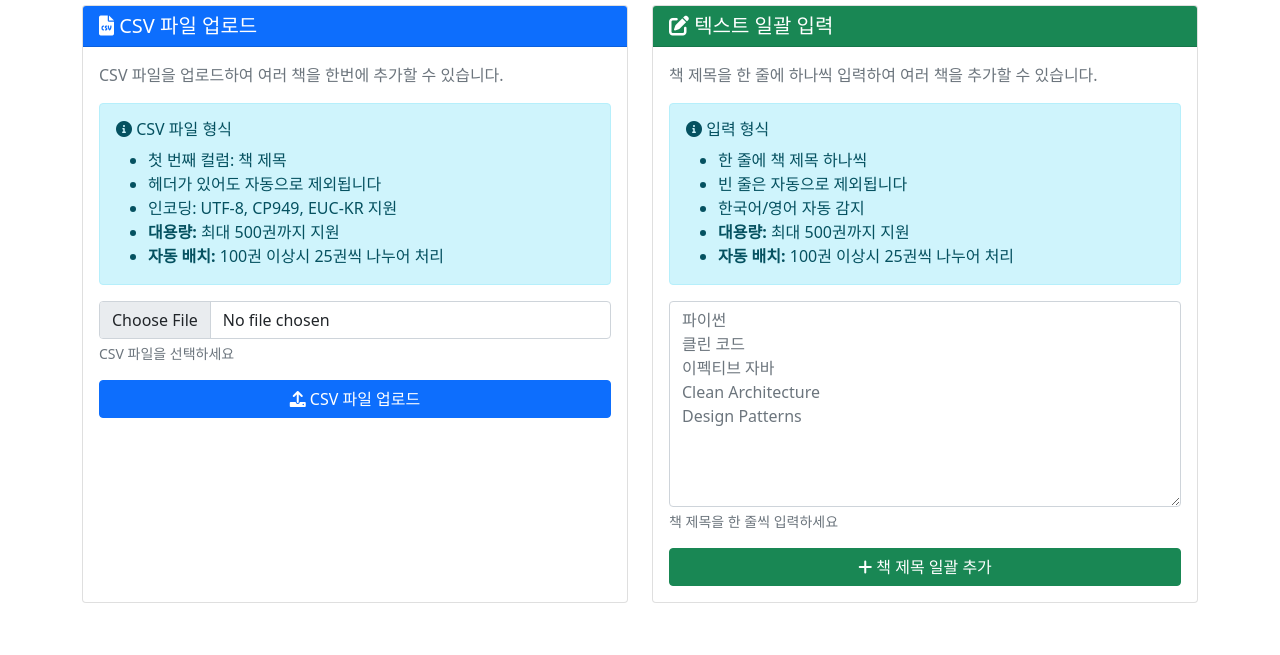
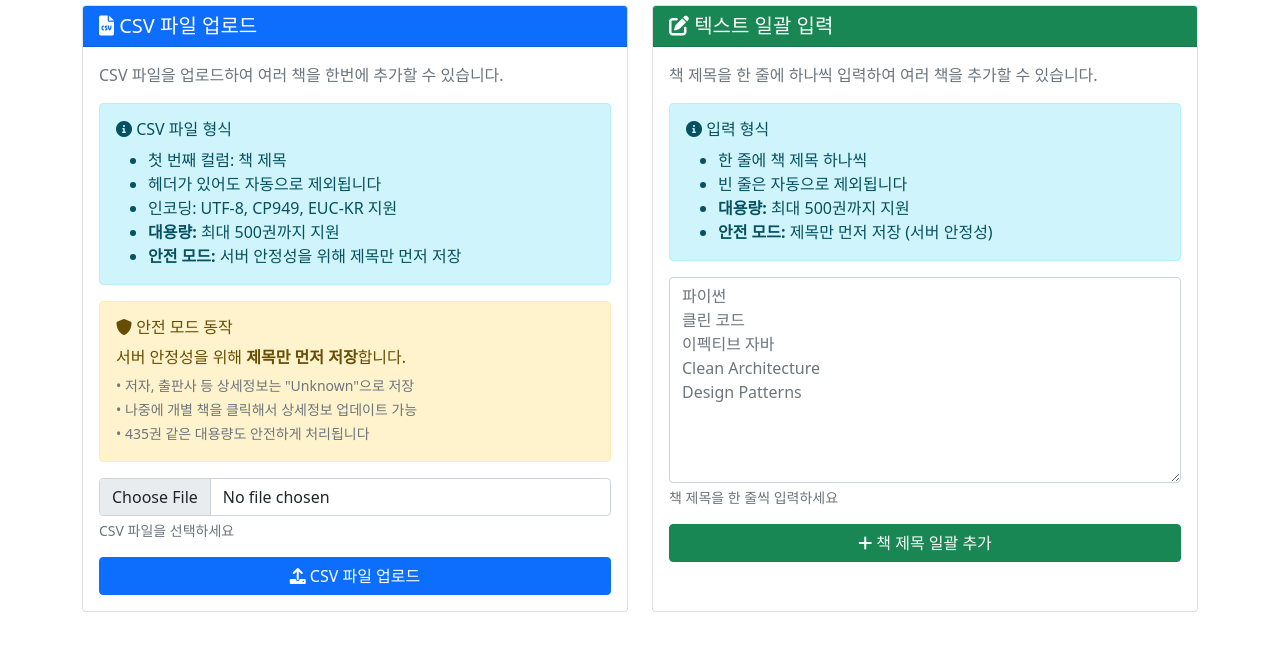
Before and after one commit to dataofmen/book-tracker, a Flask app: page /bulk_add in a window 1280 px wide. Shown: the part 145-800 px from the top of the page. Run offline with Flask 3, Linux system fonts and the light colour scheme.

Commit message:
Implement safe mode for bulk book processing
- Add bulk_add_books_safe() method to process titles without API calls
- Add add_book_simple() to store books with title only
- Replace all bulk processing with safe mode to prevent server timeouts
- Update UI to inform users about safe mode (title-only storage)
- Remove dependency on external API calls for large CSV imports
- Ensure 435+ books can be processed without server errors

Safe mode stores:
- Title: User provided
- Other fields: "Unknown" (can be updated later individually)

🤖 Generated with [Claude Code](https://claude.ai/code)

Co-Authored-By: Claude <noreply@anthropic.com>

```diff
--- a/app.py
+++ b/app.py
@@ -263,6 +263,34 @@ class BookTracker:
 
         return book_id
 
+    def add_book_simple(self, title, price=None, notes=''):
+        """제목만으로 책 추가 (API 호출 없이)"""
+        conn = sqlite3.connect(self.db_path)
+        cursor = conn.cursor()
+
+        cursor.execute('''
+            INSERT INTO books (title, authors, publisher, published_date, isbn,
+                             description, thumbnail_url, price, notes, kyobo_link)
+            VALUES (?, ?, ?, ?, ?, ?, ?, ?, ?, ?)
+        ''', (
+            title,
+            'Unknown',  # 기본값
+            'Unknown',  # 기본값
+            'Unknown',  # 기본값
+            '',         # 기본값
+            '',         # 기본값
+            '',         # 기본값
+            price,
+            notes,
+            ''          # 기본값
+        ))
+
+        conn.commit()
+        book_id = cursor.lastrowid
+        conn.close()
+
+        return book_id
+
     def get_all_books(self):
         """모든 책 목록 조회"""
         conn = sqlite3.connect(self.db_path)
@@ -452,6 +480,55 @@ class BookTracker:
                 time.sleep(0.1)
 
         print(f"벌크 처리 완료: 성공 {len(results['success'])}, 중복 {len(results['duplicates'])}, 실패 {len(results['errors'])}")
+        return results
+
+    def bulk_add_books_safe(self, book_titles):
+        """API 호출 없이 제목만으로 안전하게 대량 추가"""
+        results = {
+            'success': [],
+            'duplicates': [],
+            'errors': [],
+            'total': len(book_titles)
+        }
+
+        for i, title in enumerate(book_titles):
+            title = title.strip()
+            if not title:
+                continue
+
+            try:
+                print(f"안전 모드 처리 ({i+1}/{len(book_titles)}): {title[:50]}...")
+
+                # 중복 검사
+                try:
+                    if self.check_duplicate(title):
+                        results['duplicates'].append({
+                            'title': title,
+                            'reason': '이미 등록된 책입니다'
+                        })
+                        continue
+                except Exception as dup_error:
+                    print(f"중복 검사 실패, 계속 진행: {str(dup_error)}")
+                    # 중복 검사 실패해도 계속 진행
+
+                # API 호출 없이 제목만으로 추가
+                book_id = self.add_book_simple(title)
+
+                results['success'].append({
+                    'title': title,
+                    'authors': 'Unknown',
+                    'id': book_id
+                })
+                print(f"안전 추가 성공: {title}")
+
+            except Exception as e:
+                print(f"안전 모드에서도 오류: {title} - {str(e)}")
+                results['errors'].append({
+                    'title': title,
+                    'reason': f'데이터베이스 오류: {str(e)}'
+                })
+
+        print(f"안전 모드 처리 완료: 성공 {len(results['success'])}, 중복 {len(results['duplicates'])}, 실패 {len(results['errors'])}")
         return results
 
     def bulk_add_books_batch(self, book_titles, batch_size=50):
@@ -763,25 +840,21 @@ def bulk_add_csv():
         if len(titles) > 500:
             return jsonify({'error': '한 번에 최대 500권까지 처리할 수 있습니다. 500권씩 나누어서 처리해주세요'}), 400
 
-        # 서버 환경을 고려한 더 작은 배치 사이즈 사용
+        # 서버 안정성을 위해 안전 모드 사용 (API 호출 없이 제목만 저장)
         try:
-            if len(titles) > 50:
-                print(f"대용량 배치 처리 시작: {len(titles)}권을 10권씩 나누어 처리")
-                results = book_tracker.bulk_add_books_batch(titles, batch_size=10)
-            else:
-                print(f"소량 처리: {len(titles)}권 일괄 처리")
-                results = book_tracker.bulk_add_books(titles)
+            print(f"안전 모드로 {len(titles)}권 처리 시작 (API 호출 없이 제목만 저장)")
+            results = book_tracker.bulk_add_books_safe(titles)
 
-            print(f"처리 완료: 성공 {len(results['success'])}권, 오류 {len(results['errors'])}권")
+            print(f"안전 모드 처리 완료: 성공 {len(results['success'])}권, 오류 {len(results['errors'])}권")
 
         except Exception as process_error:
-            print(f"벌크 처리 중 오류: {str(process_error)}")
+            print(f"안전 모드에서도 오류: {str(process_error)}")
             import traceback
             print(f"상세 오류: {traceback.format_exc()}")
 
             return jsonify({
                 'success': False,
-                'error': f'책 처리 중 오류가 발생했습니다: {str(process_error)}'
+                'error': f'안전 모드에서도 오류가 발생했습니다: {str(process_error)}'
             }), 500
 
         return jsonify({
@@ -828,11 +901,8 @@ def bulk_add_text():
         if len(titles) > 500:
             return jsonify({'error': '한 번에 최대 500권까지 처리할 수 있습니다. 500권씩 나누어서 처리해주세요'}), 400
 
-        # 대용량 처리 (100권 이상이면 배치 처리)
-        if len(titles) > 100:
-            results = book_tracker.bulk_add_books_batch(titles, batch_size=25)
-        else:
-            results = book_tracker.bulk_add_books(titles)
+        # 안전 모드로 처리 (API 호출 없이 제목만 저장)
+        results = book_tracker.bulk_add_books_safe(titles)
 
         return jsonify({
             'success': True,
--- a/templates/bulk_add.html
+++ b/templates/bulk_add.html
@@ -31,8 +31,18 @@
                         <li>헤더가 있어도 자동으로 제외됩니다</li>
                         <li>인코딩: UTF-8, CP949, EUC-KR 지원</li>
                         <li><strong>대용량:</strong> 최대 500권까지 지원</li>
-                        <li><strong>자동 배치:</strong> 100권 이상시 25권씩 나누어 처리</li>
+                        <li><strong>안전 모드:</strong> 서버 안정성을 위해 제목만 먼저 저장</li>
                     </ul>
+                </div>
+
+                <div class="alert alert-warning">
+                    <h6><i class="fas fa-shield-alt"></i> 안전 모드 동작</h6>
+                    <p class="mb-1">서버 안정성을 위해 <strong>제목만 먼저 저장</strong>합니다.</p>
+                    <small class="text-muted">
+                        • 저자, 출판사 등 상세정보는 "Unknown"으로 저장<br>
+                        • 나중에 개별 책을 클릭해서 상세정보 업데이트 가능<br>
+                        • 435권 같은 대용량도 안전하게 처리됩니다
+                    </small>
                 </div>
 
                 <form id="csvForm" enctype="multipart/form-data">
@@ -66,9 +76,8 @@
                     <ul class="mb-0">
                         <li>한 줄에 책 제목 하나씩</li>
                         <li>빈 줄은 자동으로 제외됩니다</li>
-                        <li>한국어/영어 자동 감지</li>
                         <li><strong>대용량:</strong> 최대 500권까지 지원</li>
-                        <li><strong>자동 배치:</strong> 100권 이상시 25권씩 나누어 처리</li>
+                        <li><strong>안전 모드:</strong> 제목만 먼저 저장 (서버 안정성)</li>
                     </ul>
                 </div>
 
```
